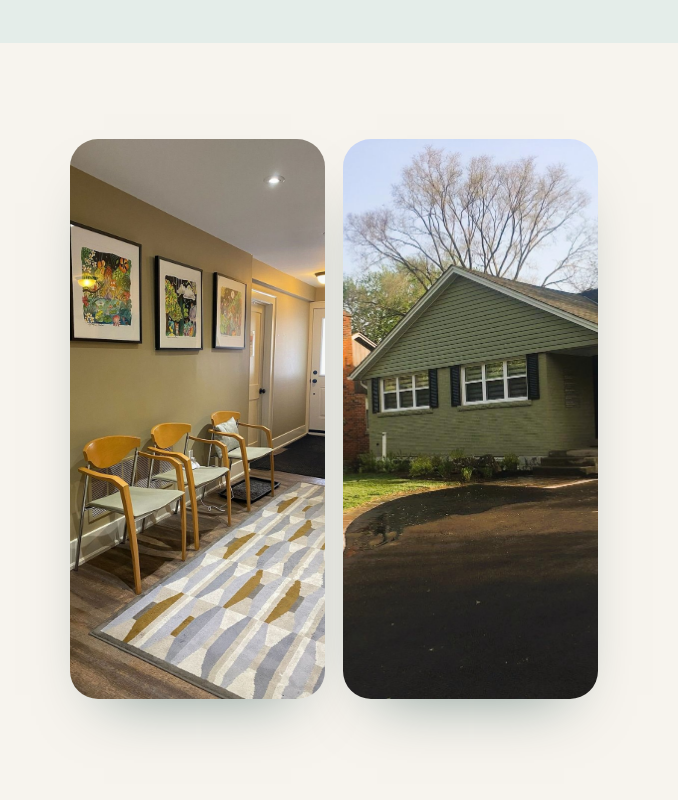
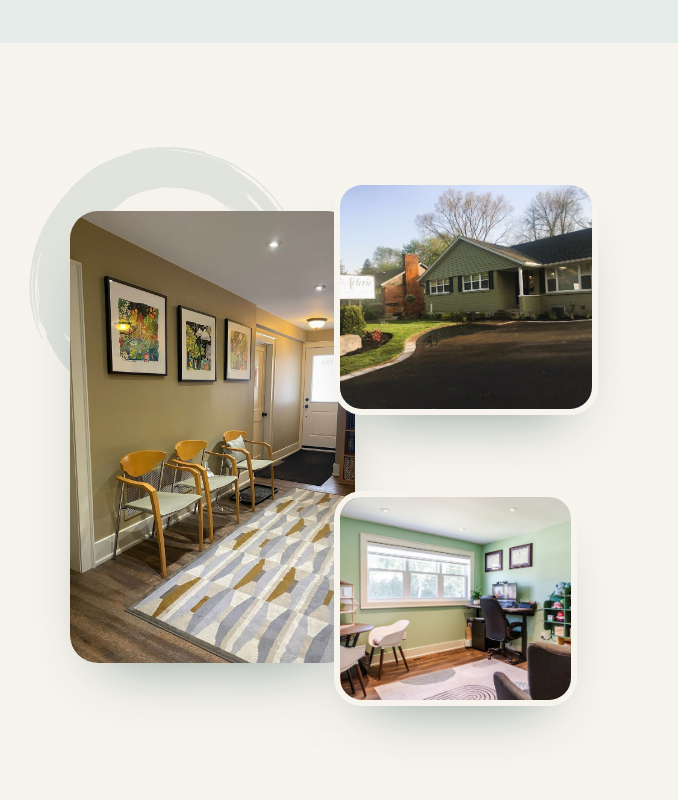
Before and after one commit to mayaritchie95/Jason-Townsley, a plain HTML site: page about.html in a window 1280 px wide. Shown: the part 7100-7900 px from the top of the page, 602-1280 px from the left. Drawn offline with nearby package versions, Linux system fonts and the light colour scheme.

Commit message:
Add files via upload

```diff
--- a/about.html
+++ b/about.html
@@ -254,9 +254,11 @@
 <section class="section">
   <div class="wrap split rev">
     <div class="split-media reveal">
-      <div class="layered-media">
-        <img class="layer-back" src="assets/img/arterie-waiting.jpg" alt="The welcoming waiting room at The Arterie" width="1125" height="1500">
-        <img class="layer-front" src="assets/img/arterie-exterior.jpg" alt="The exterior and curb view of The Arterie, 384 Guelph Line, Burlington" width="1500" height="1125">
+      <div class="collage">
+        <img class="collage-enso" src="assets/img/enso-real-sage.png" alt="" aria-hidden="true">
+        <img class="collage-tall" src="assets/img/arterie-waiting.jpg" alt="The welcoming waiting room at The Arterie" width="1125" height="1500">
+        <img class="collage-top" src="assets/img/arterie-sign.jpg" alt="The Arterie exterior with the practice sign, 384 Guelph Line, Burlington" width="1280" height="960">
+        <img class="collage-bottom" src="assets/img/child-room.jpg" alt="A warm, welcoming therapy room at The Arterie" width="1455" height="969">
       </div>
     </div>
     <div class="split-body reveal">
--- a/assets/style.css
+++ b/assets/style.css
@@ -417,10 +417,14 @@ a:focus-visible,button:focus-visible,input:focus-visible,textarea:focus-visible{
 @media (max-width:860px){.location-grid{grid-template-columns:1fr;gap:32px;}.location-map .map-embed{min-height:300px;}}
 
 /* ---------- Layered media (exterior + interior overlap) ---------- */
-.split-media:has(.layered-media){align-self:stretch;}
-.layered-media{display:grid;grid-template-columns:1fr 1fr;gap:18px;align-items:stretch;height:100%;min-height:520px;}
-.layered-media .layer-back,.layered-media .layer-front{width:100%;height:100%;border-radius:var(--radius-lg);box-shadow:var(--shadow);object-fit:cover;display:block;}
-@media (max-width:560px){.layered-media{gap:12px;min-height:420px;}}
+.split-media:has(.collage){align-self:center;}
+.collage{position:relative;width:100%;aspect-ratio:1/1.02;}
+.collage img{border-radius:var(--radius-lg);box-shadow:var(--shadow);object-fit:cover;position:absolute;}
+.collage .collage-enso{position:absolute;top:-6%;left:-8%;width:52%;height:auto;box-shadow:none;border-radius:0;opacity:.14;z-index:0;}
+.collage .collage-tall{left:0;top:6%;width:54%;height:84%;z-index:2;}
+.collage .collage-top{right:0;top:0;width:50%;height:44%;z-index:3;border:6px solid var(--paper);}
+.collage .collage-bottom{right:4%;bottom:2%;width:46%;height:40%;z-index:2;border:6px solid var(--paper);}
+@media (max-width:860px){.collage{aspect-ratio:1/0.92;}}
 
 /* Arterie logo: dark version shows as-is (no invert) */
 .section-sage .arterie-logo,.section-forest .arterie-logo{filter:none;opacity:1;}
```
